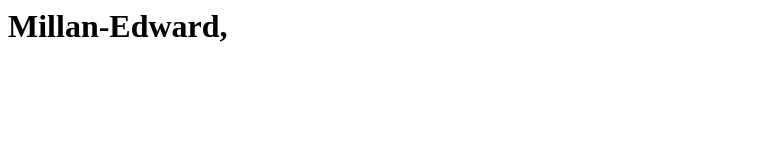
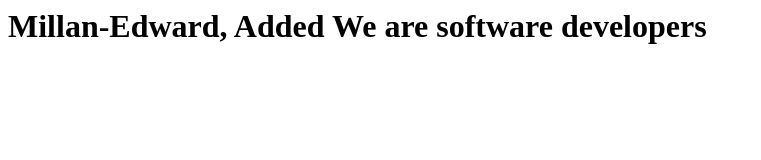
Before and after one commit to oluyara/Millan-Edward, a plain HTML site: page index.html in a window 1280 px wide. Shown: the whole page, without its empty margins (0-761 px from the left). Drawn offline with Linux system fonts and the light colour scheme.

Commit message:
Added we are software developers

```diff
--- a/index.html
+++ b/index.html
@@ -1,10 +1,10 @@
 <html>
     <head>
         <title>
-
+           Microverse
         </title>
     </head>
     <body>
-       <h1> Millan-Edward,</h1>
+       <h1> Millan-Edward, Added We are software developers </h1>
     </body>
 </html>
```
